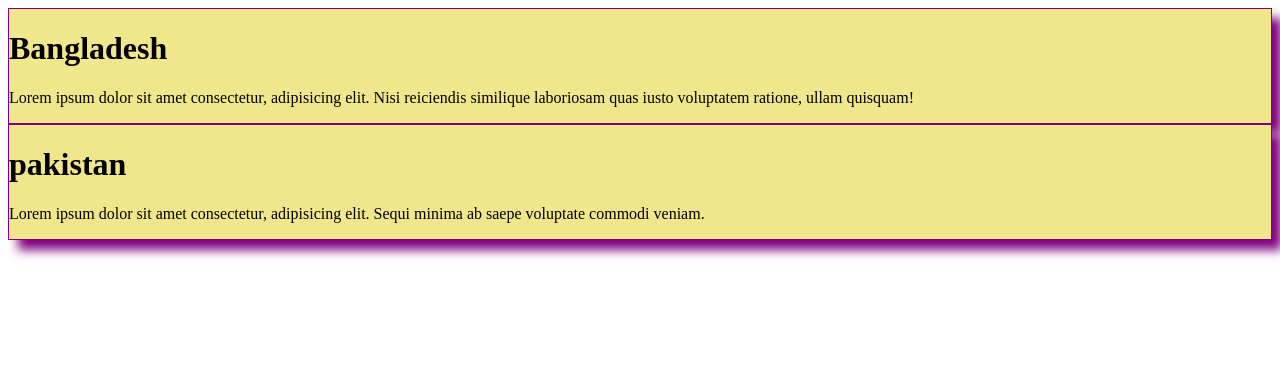
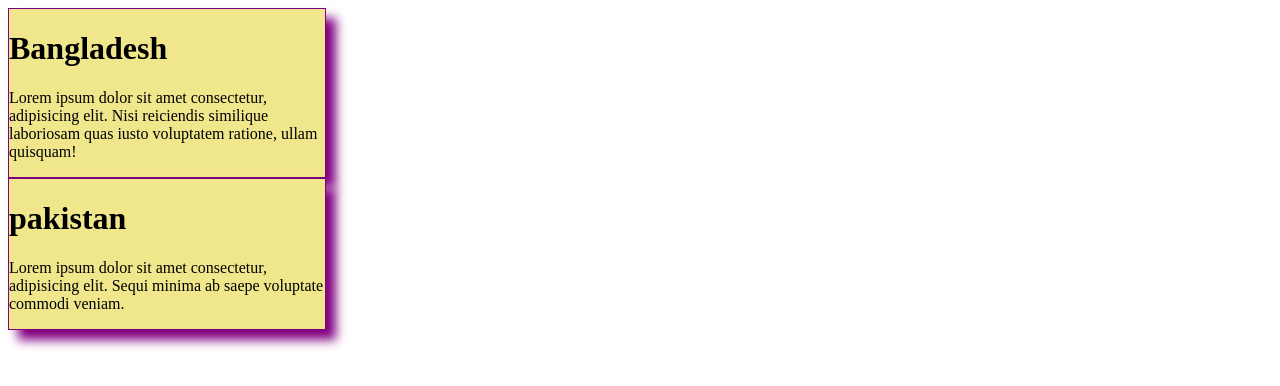
Before and after one commit to sifathasan2430/thirdrepo, a plain HTML site: page third.html in a window 1280 px wide. Drawn offline with Linux system fonts and the light colour scheme.

Commit message:
css file push

```diff
--- a/css/style.css
+++ b/css/style.css
@@ -1,6 +1,6 @@
 .section,.section1{
     height: 25%;
-    font-weight: 25%;
+    width: 25%;
     background: khaki;
     border: 1px solid purple;
     box-shadow: 10px 10px 10px purple;
```
